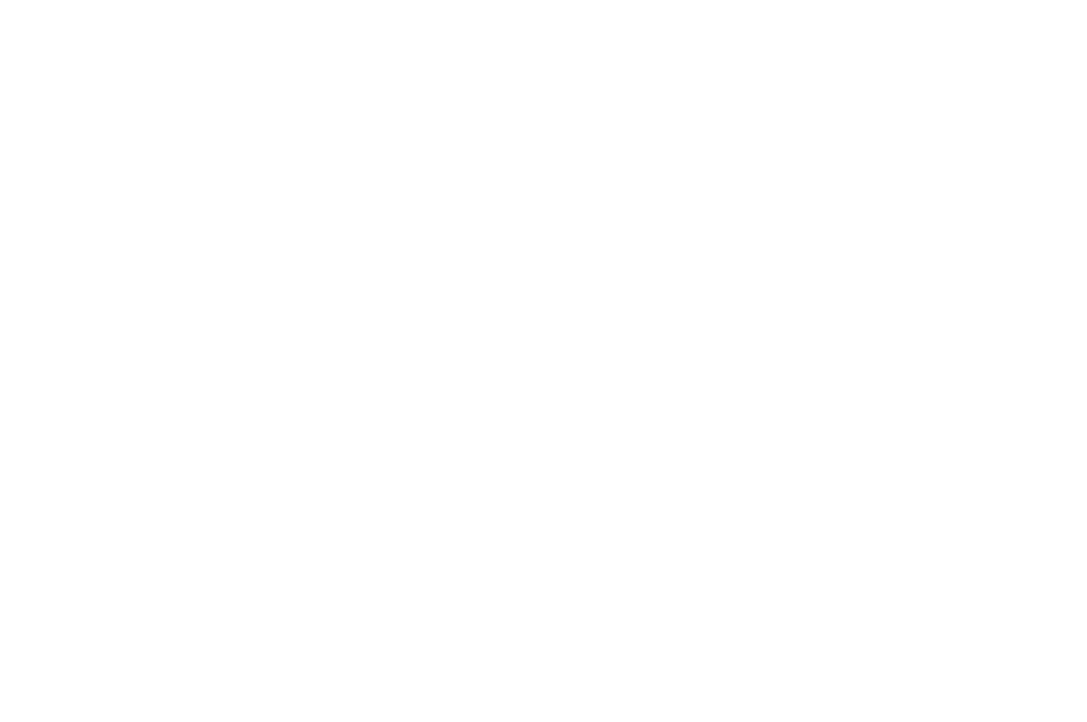
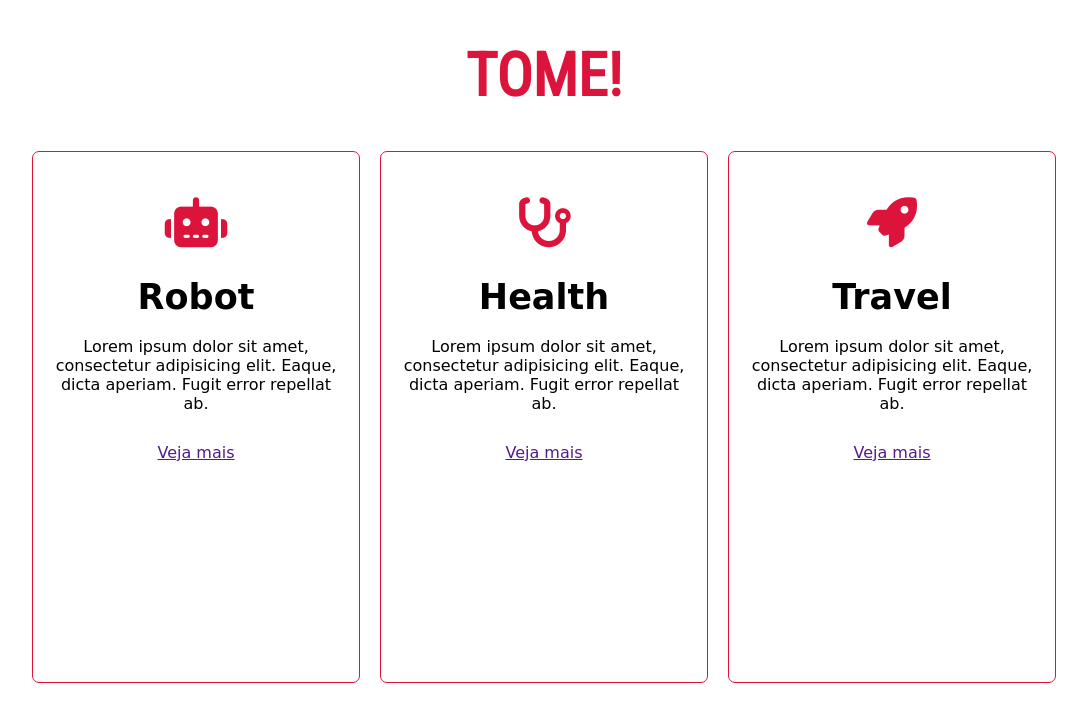
Before and after one commit to theylorantunes/WebTokioFiap, a plain HTML site: page pagininha/index.html in a window 1280 px wide. Shown: the whole page, without its empty margins (96-1183 px from the left). Drawn offline with Linux system fonts and the light colour scheme; a web font is replaced by a local one.

Commit message:
quase final

```diff
--- /dev/null
+++ b/pagininha/css/style.css
@@ -0,0 +1,61 @@
+h1{
+    text-align: center;
+    color: #dc143c;
+    font-size: 60px;
+    font-family: 'Roboto Condensed', sans-serif;
+    margin: 40px 0;
+}
+
+p{
+
+    font-family: 'Edu NSW ACT Foundation', cursive;
+}
+*{
+    margin: 0;
+    padding: 0;
+    font-family: 'Edu NSW ACT Foundation', cursive;
+}
+
+.cards{
+    width: 80%;
+    margin: 40px auto;
+    border-radius: 30px;
+    display: flex;
+    justify-content: center;
+    align-items: center;
+    gap: 20px;
+
+
+}
+
+.card-item{
+
+    border: 1px solid #db143c;
+    border-radius: 7px;
+    text-align: center;
+    height: 500px;
+    padding: 15px;
+
+
+}
+
+.icone{
+
+
+
+    font-size: 50px;
+    color: #dc143c;
+    margin: 30px 0;
+}
+
+.card-item h2{
+
+    font-size: 35px;
+    margin-bottom: 20px;
+}
+
+.card-item p{
+
+    font-weight: 500;
+    margin-bottom:30px;
+}
--- a/pagininha/index.html
+++ b/pagininha/index.html
@@ -1,11 +1,58 @@
 <!DOCTYPE html>
+
 <html lang="pt-br">
 <head>
-    <link rel="stylesheet" href="css/styles.css">
-    <title>Pagininha</title>
+    <meta charset="UTF-8">
+    <meta name="viewport" content="width=device-width, initial-scale=1.0">
+    <link rel="preconnect" href="https://fonts.googleapis.com">
+    <link rel="preconnect" href="https://fonts.gstatic.com" crossorigin>
+    <link href="https://fonts.googleapis.com/css2?family=Roboto+Condensed&display=swap" rel="stylesheet">
+    <link href="https://fonts.googleapis.com/css2?family=Edu+NSW+ACT+Foundation:wght@600&display=swap" rel="stylesheet">
+    <link rel="stylesheet" href="https://cdnjs.cloudflare.com/ajax/libs/font-awesome/6.4.0/css/all.min.css" integrity="sha512-iecdLmaskl7CVkqkXNQ/ZH/XLlvWZOJyj7Yy7tcenmpD1ypASozpmT/E0iPtmFIB46ZmdtAc9eNBvH0H/ZpiBw==" crossorigin="anonymous" referrerpolicy="no-referrer" />
+
+
+    <link rel="stylesheet" href="css/style.css">
+    <script src="scripts/scripts.js"></script>
+
+    <title>Oficina Web</title>
 </head>
 <body>
 
+    <h1>TOME!</h1>
+    <div class="cards">
+
+        <div class="card-item">
+            <i class="fa-solid fa-robot icone"></i>
+            <h2>Robot</h2>
+            <p>Lorem ipsum dolor sit amet, consectetur adipisicing elit. Eaque, dicta aperiam. Fugit error repellat ab.
+            </p>
+            <a href="" class="btn">Veja mais</a>
+
+        </div>
+
+        <div class="card-item">
+
+            <i class="fa-solid fa-stethoscope icone"></i>
+            <h2>Health</h2>
+            <p>Lorem ipsum dolor sit amet, consectetur adipisicing elit. Eaque, dicta aperiam. Fugit error repellat ab.
+            </p>
+            <a href="" class="btn">Veja mais</a>
+
+        </div>
+
+        <div class="card-item">
+
+            <i class="fa-solid fa-rocket icone"></i>
+            <h2>Travel</h2>
+            <p>Lorem ipsum dolor sit amet, consectetur adipisicing elit. Eaque, dicta aperiam. Fugit error repellat ab.
+            </p>
+            <a href="" class="btn">Veja mais</a>
+
+        </div>
+
+
+
+    </div>
 
 
 </body>
```
Also changed, not shown: pagininha/css/styles.css (deleted).
